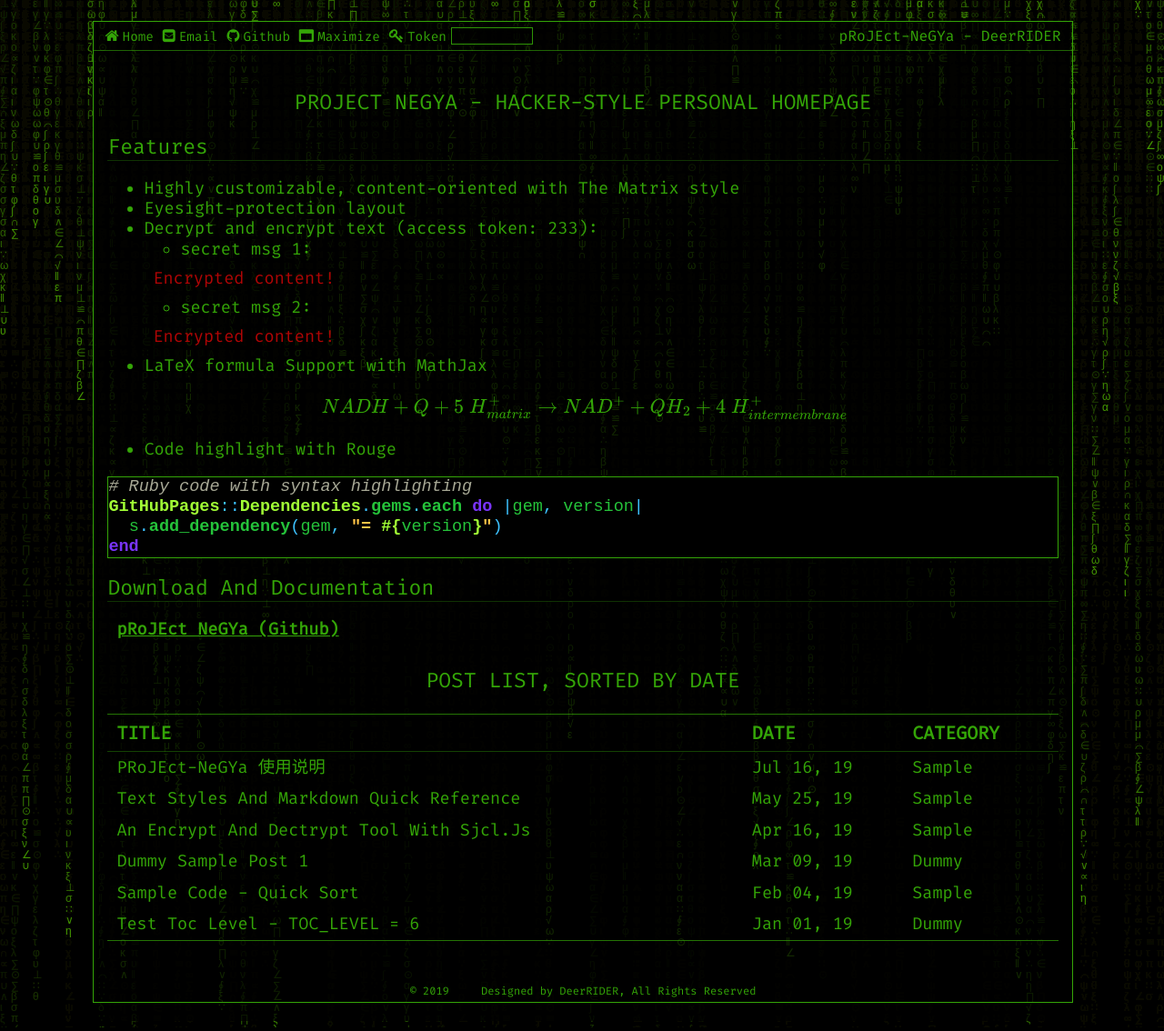
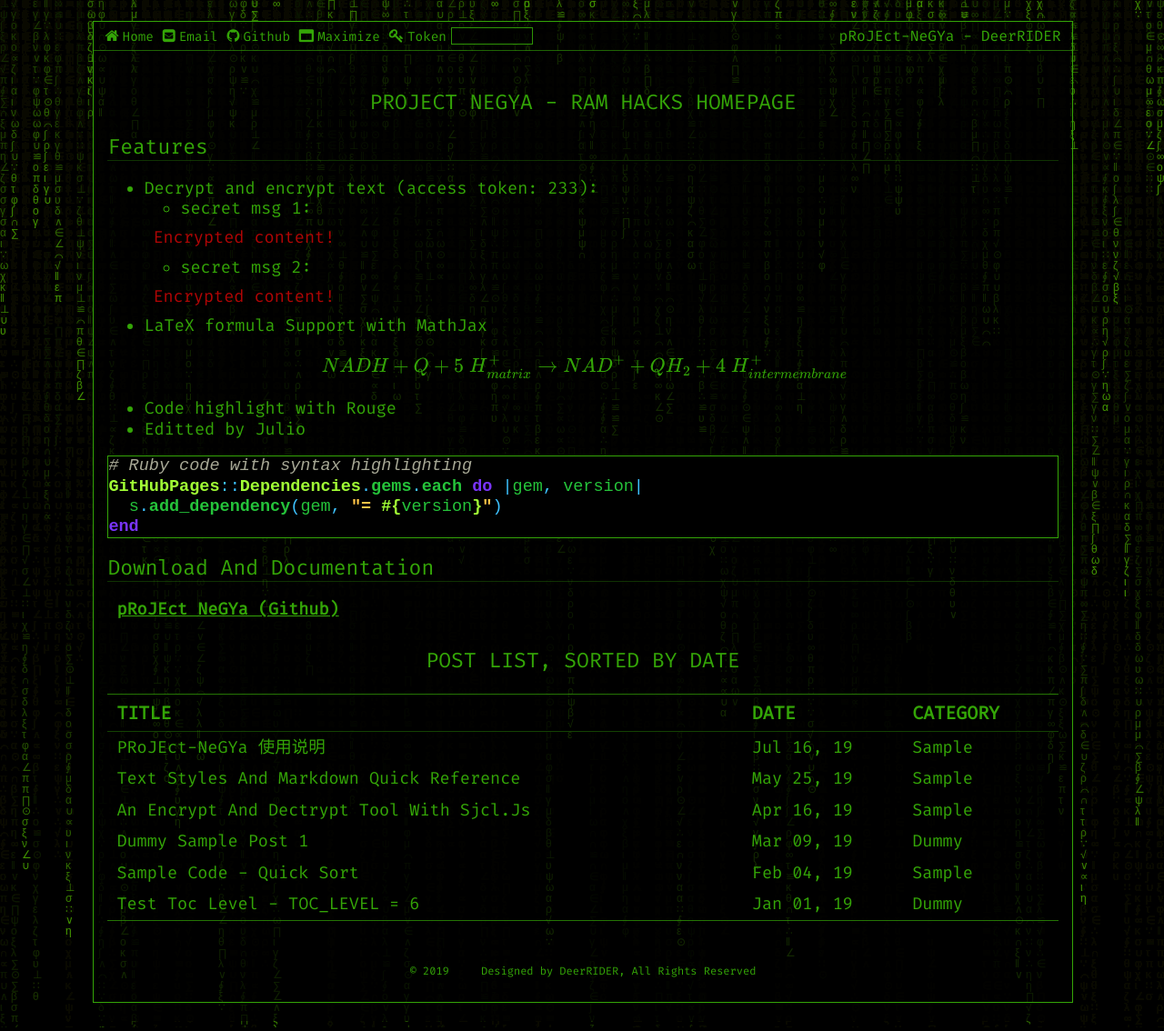
Before and after one commit to ramhacks/ramhacks.github.io, a Jekyll site: the page built from pages/index.md, in a window 1280 px wide. Shown: the whole page at 91% size. Built offline with Jekyll 4.4.1, drawn with Linux system fonts in a browser that asks for light colours; formulas are drawn with MathJax 3.

Commit message:
Add files via upload
Added by Julio

````diff
--- a/pages/index.md
+++ b/pages/index.md
@@ -11,11 +11,10 @@ encrypted_text: true
 permalink: /
 ---
 
-# PROJECT NEGYA - HACKER-STYLE PERSONAL HOMEPAGE
+# PROJECT NEGYA - RAM HACKS HOMEPAGE
 
 ##  Features
-* Highly customizable, content-oriented with The Matrix style
-* Eyesight-protection layout
+
 * Decrypt and encrypt text (access token: 233):
   * secret msg 1:
   <p class="encrypted" id="/MZAf/PKx9jpw8/Jnp7XQQFki2ibGnArZP46W+keVThXquhWwFROEFnbY8eC57Tw==">Encrypted content!</p>
@@ -28,6 +27,7 @@ NADH+Q+5\;H_{matrix}^{+}\rightarrow NAD^{+}+QH_{2}+4\;H_{intermembrane}^{+}\!
 $$
 
 * Code highlight with Rouge
+* Editted by Julio
 
 ```ruby
 # Ruby code with syntax highlighting
````
